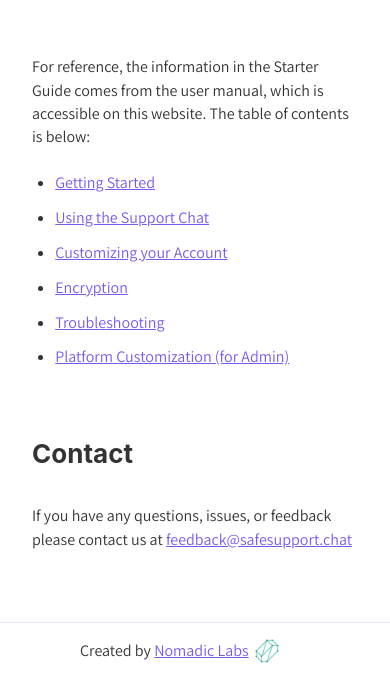
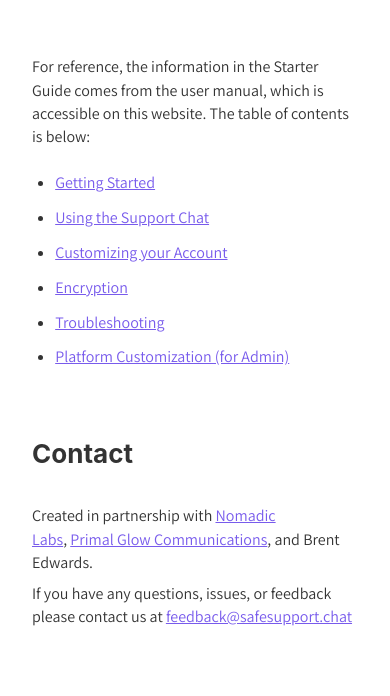
Before and after one commit to Safe-Support-Chat/safesupport-web, a Gatsby site: page / in a window 390 px wide. Shown: the part 2945-3641 px from the top of the page. Built offline with nearby package versions, Linux system fonts and the light colour scheme; Gatsby itself is replaced by a stand-in of ours; grey boxes are pictures that could not be loaded.

Commit message:
update footer with partners, make room for chatbox

```diff
--- /dev/null
+++ b/src/components/footer.js
@@ -0,0 +1,14 @@
+import React from "react"
+
+const Footer = () => (
+  <footer>
+    <p>
+      Created in partnership with&nbsp;
+      <a href="https://www.nomadiclabs.ca" target="_blank" rel="noopener noreferrer">Nomadic Labs</a>,&nbsp;
+      <a href="https://primalglow.ca" target="_blank" rel="noopener noreferrer">Primal Glow Communications</a>,&nbsp;and Brent Edwards.
+    </p>
+    <p>If you have any questions, issues, or feedback please contact us at <a href="mailto:feedback@safesupport.chat">feedback@safesupport.chat</a></p>
+  </footer>
+)
+
+export default Footer
--- a/src/pages/index.js
+++ b/src/pages/index.js
@@ -6,7 +6,7 @@ import SEO from "../components/seo"
 import introImage from "../images/intro.jpg"
 import chatboxImage from "../images/chatbox.jpg"
 import riotImage from "../images/riot.jpg"
-import nomadicLogo from "../images/nl-logo.png"
+import Footer from "../components/footer"
 
 const IndexPage = () => (
   <Layout>
@@ -81,17 +81,7 @@ const IndexPage = () => (
         <h2>Contact</h2>
       </header>
       <div className="content">
-        <p>If you have any questions, issues, or feedback please contact us at <a href="mailto:feedback@safesupport.chat">feedback@safesupport.chat</a></p>
-      </div>
-    </section>
-    <section id="footer">
-      <div className="content">
-        <footer>
-          <div className="d-flex">
-            Created by&nbsp;<a href="https://www.nomadiclabs.ca" target="_blank" rel="noopener noreferrer">Nomadic Labs</a>
-            <img src={nomadicLogo} alt="" className="logo" />
-          </div>
-        </footer>
+        <Footer />
       </div>
     </section>
   </Layout>
--- a/src/styles/main.scss
+++ b/src/styles/main.scss
@@ -43,6 +43,7 @@ body {
     z-index: -1;
   }
 
+}
 
 #footer {
   .content {
@@ -53,6 +54,10 @@ body {
       padding-right: 4rem;
     }
   }
+
+  p {
+    margin-top: 0.25rem;
+    margin-bottom: 0.25rem;
   }
 }
 
@@ -168,6 +173,12 @@ main {
       }
     }
 
+    &:last-of-type {
+      .content {
+        padding-bottom: 5rem;
+      }
+    }
+
   }
 
   .iframe-container {
@@ -223,8 +234,6 @@ nav {
 }
 
 footer {
-  border-top: 1px solid $theme-light-color;
-  padding: 1rem;
   display: flex;
   flex-direction: column;
   justify-content: space-between;
@@ -241,6 +250,25 @@ footer {
     margin: 0;
     margin-left: 0.4rem;
   }
+
+  .content {
+    padding: 0;
+
+    footer {
+      padding-left: 4rem;
+      padding-right: 4rem;
+    }
+  }
+
+  p {
+    margin-top: 0.25rem;
+    margin-bottom: 0.25rem;
+  }
+}
+
+.alt-footer {
+  border-top: 1px solid $theme-light-color;
+  padding: 1rem;
 }
 
 .docs-page {
@@ -353,6 +381,12 @@ footer {
           padding-bottom: 2rem;
         }
       }
+
+      &:last-of-type {
+        .content {
+          padding-bottom: 3rem;
+        }
+      }
     }
 
     .align-btn {
@@ -364,4 +398,8 @@ footer {
     padding-top: 0;
     padding-bottom: 0;
   }
+
+  .alt-footer {
+    padding-bottom: 4rem;
   }
+}
```
Also changed, not shown: src/layouts/defaultLayout.js (+4 -10 lines). Lines whose indentation alone changed are shown as unchanged.
